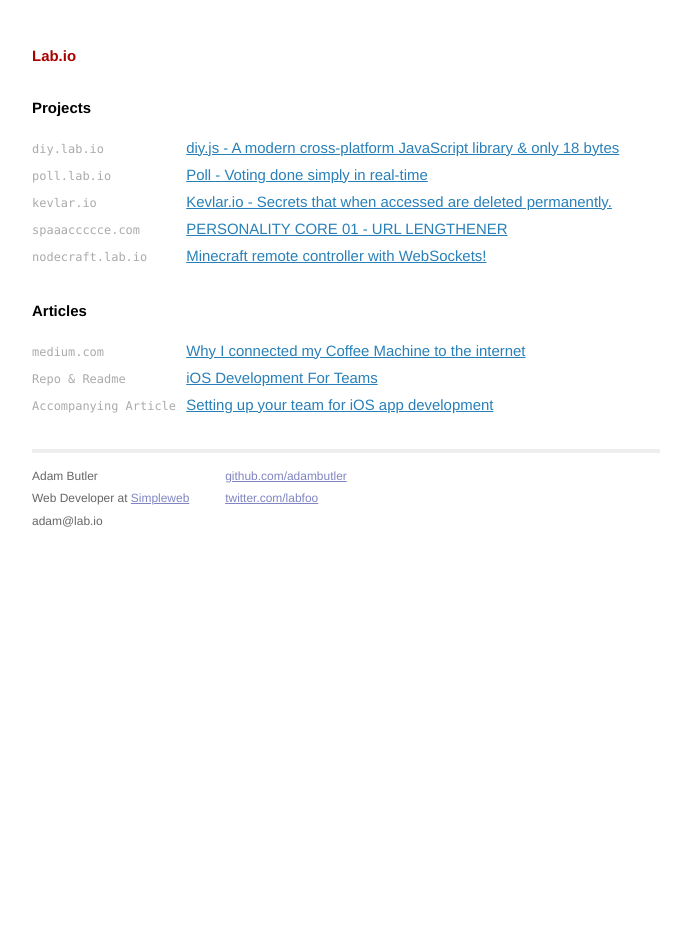
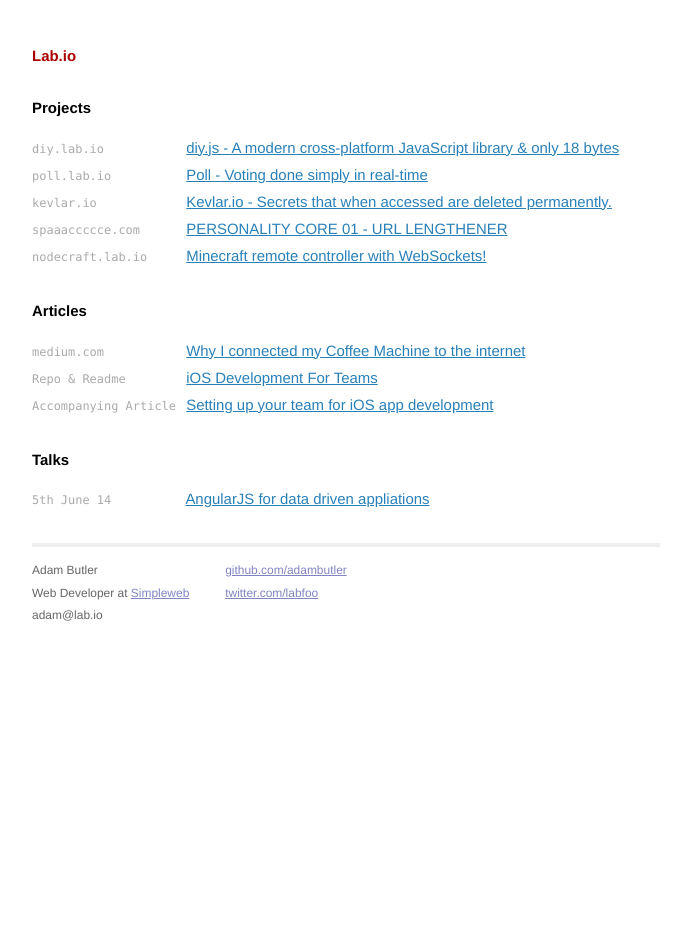
Before and after one commit to adambutler/blog, a Jekyll site: the page built from index.html, in a window 1280 px wide. Shown: the whole page, without its empty margins (294-985 px from the left). Built offline with Jekyll 4.4.1, drawn with Linux system fonts in a browser that asks for light colours; Markdown is read by kramdown in place of the engine named in the settings.

Commit message:
Add talks

```diff
--- a/index.html
+++ b/index.html
@@ -19,4 +19,9 @@
     <li><span>Repo &amp; Readme</span> <a href="https://github.com/simpleweb/iOS-Development-For-Teams">iOS Development For Teams</a></li>
     <li><span>Accompanying Article</span> <a href="http://simpleweb.co.uk/2014/setting-up-your-team-for-ios-app-development/">Setting up your team for iOS app development</a></li>
   </ul>
+
+  <h1>Talks</h1>
+  <ul class="posts">
+    <li><span>5th June 14</span> <a href="https://github.com/adambutler/angular-js-for-data-driven-applications">AngularJS for data driven appliations</a></li>
+  </ul>
 </div>
```
